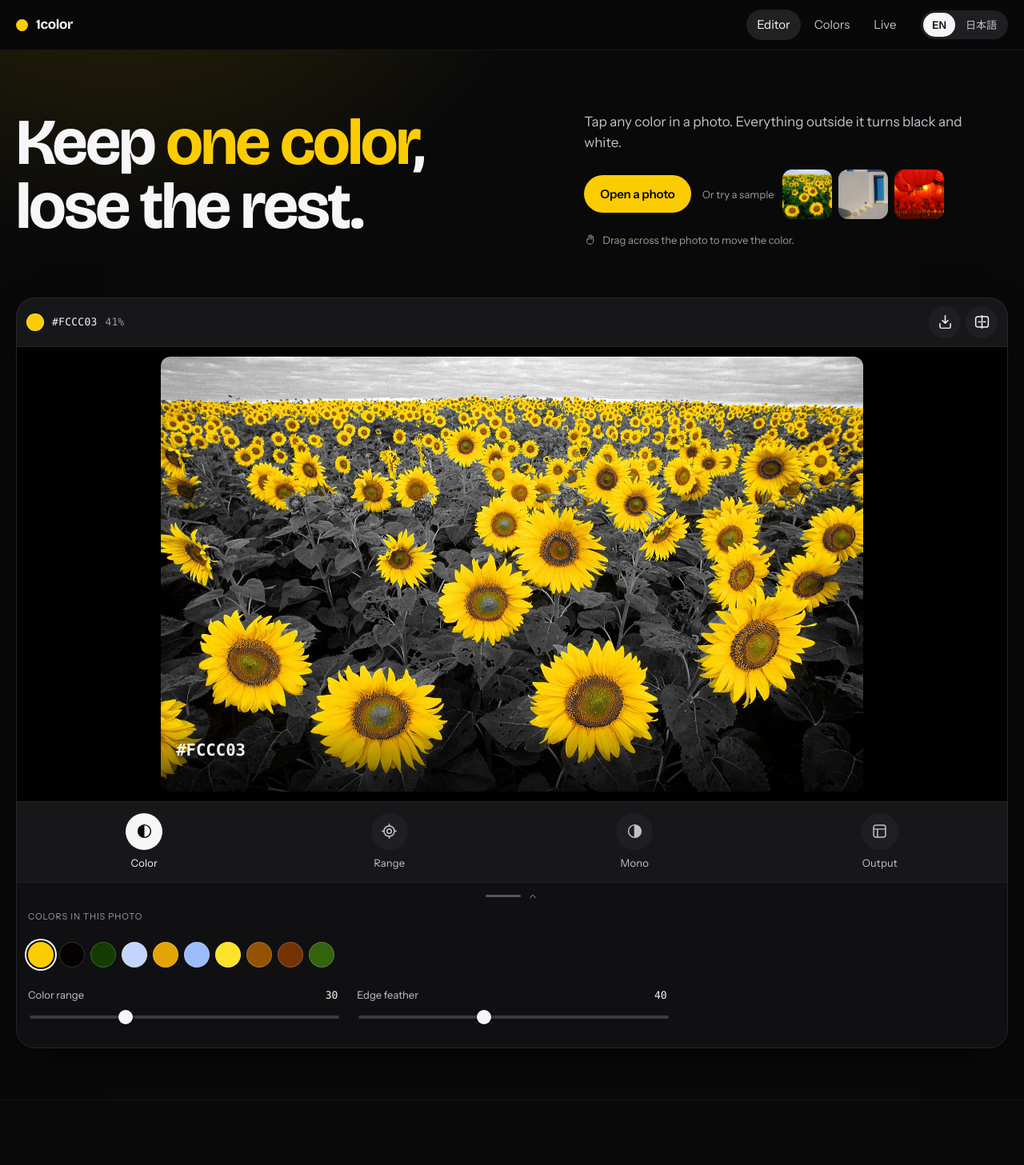
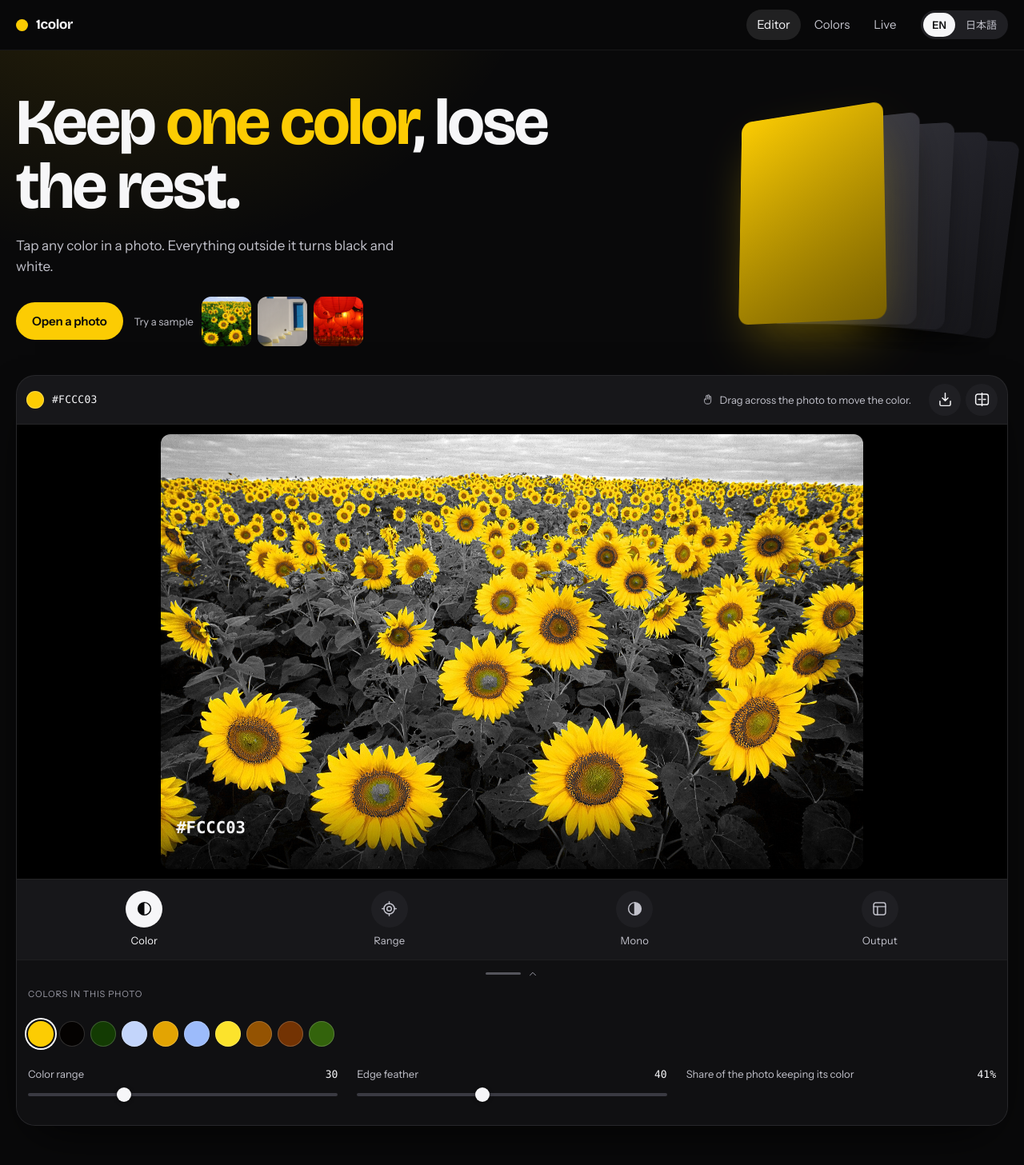
Before and after one commit to MhankBarBar/1color, a Svelte app: page / in a window 1280 px wide. Shown: the top 1457 px of the page at 80% size. Built offline with nearby package versions, Linux system fonts and the light colour scheme.

Commit message:
feat: redesign the hero, showcase and live sections

```diff
--- a/src/App.svelte
+++ b/src/App.svelte
@@ -305,17 +305,40 @@
 					</div>
 				</div>
 
-				<p class="hero__hint">
-					<span style="width: 15px; display: inline-block" aria-hidden="true">{@html icon('hand')}</span>
-					{t('hero.hint')}
-				</p>
-
 				{#if loadError}
 					<p class="notice" role="alert">
 						<span aria-hidden="true">{@html icon('info')}</span>
 						{loadError}
 					</p>
 				{/if}
+
+			<!--
+				The hero's right-hand field, on screens wide enough to have one.
+
+				A fan of planes in 3D: the nearest carries the live accent, the ones
+				behind step down a neutral ramp. The product's own idea — one color
+				survives, the rest go grey — as an object rather than a sentence. It
+				re-tints for free, because --accent is a variable on :root.
+
+				It hangs off the copy block rather than the grid. Anchored to the grid
+				it centred on the copy *and* the editor card together, which put it
+				behind the card — the card is opaque and paints later, so the fan was
+				in the DOM and invisible. It also emerges from behind the card's top
+				edge, which is the effect worth having.
+
+				CSS 3D rather than WebGL on purpose. The app keeps one live GL context
+				for its thumbnails and browsers cap how many a page may hold, so
+				ornament must not spend a second one.
+
+				Decorative, so it is hidden from assistive tech and never carries text.
+			-->
+			<div class="hero__art" aria-hidden="true">
+				<div class="hero__fan">
+					{#each [0, 1, 2, 3, 4] as i (i)}
+						<span class="hero__plane" style="--i:{i}"></span>
+					{/each}
+				</div>
+			</div>
 			</div>
 
 			<div id="editor">
@@ -339,6 +362,12 @@
 
 			{#if source && showcase.length}
 				<div class="compare">
+					<!-- The untouched photo first. Without it the heading's claim —
+					     "one photo, four colors" — is unverifiable: four edited tiles
+					     give the reader nothing to compare against. -->
+					<div class="compare__item">
+						<AccentTile {source} target={showcase[0].rgb} plain label={t('accents.original')} />
+					</div>
 					{#each showcase as a (a.key)}
 						<div class="compare__item">
 							<AccentTile {source} target={a.rgb} label={a.label} />
--- a/src/app.css
+++ b/src/app.css
@@ -156,7 +156,9 @@ svg {
 	font-size: clamp(2.6rem, 6.4vw, 5.1rem);
 	line-height: 0.98;
 	letter-spacing: -0.035em;
-	text-wrap: balance;
+	/* `pretty` avoids leaving one word on the last line — on a phone the headline
+	   broke as "Keep one color, lose the" / "rest." where `balance` is unsupported. */
+	text-wrap: pretty;
 }
 
 .display .tint {
@@ -277,7 +279,7 @@ svg {
 
 .hero {
 	position: relative;
-	padding: clamp(40px, 6vw, 76px) 0 clamp(40px, 5vw, 64px);
+	padding: clamp(28px, 4vw, 56px) 0 clamp(32px, 4vw, 56px);
 	overflow: hidden;
 }
 
@@ -302,7 +304,7 @@ svg {
 	position: relative;
 	display: flex;
 	flex-direction: column;
-	gap: clamp(30px, 4vw, 46px);
+	gap: clamp(22px, 3vw, 36px);
 }
 
 .hero__copy {
@@ -323,24 +325,6 @@ svg {
 	margin-top: 4px;
 }
 
-/* The copy was one narrow column, so on a wide screen the headline sat in the
-   left 17ch and the rest of the shell was empty — the section read as
-   half-filled. From 900px it becomes a headline beside a right-hand stack. */
-@media (min-width: 900px) {
-	.hero__copy {
-		display: grid;
-		grid-template-columns: minmax(0, 1fr) minmax(0, 0.82fr);
-		align-items: start;
-		gap: 16px 64px;
-	}
-
-	.hero__copy .display {
-		grid-column: 1;
-		grid-row: 1 / span 4;
-		max-width: 14ch;
-	}
-}
-
 /* Sample picker lives in the hero rather than the stage's empty state: the
    auto-loaded sample makes that state unreachable, so the other two photos were
    previously impossible to open. */
@@ -353,34 +337,107 @@ svg {
 
 .hero__samples-label {
 	font-size: var(--t-sm);
-	color: var(--text-faint);
+	color: var(--text-dim);
 	white-space: nowrap;
 }
 
-@media (max-width: 480px) {
-	.hero__samples-label {
-		display: none;
-	}
-}
-
-.hero__hint {
-	display: flex;
-	align-items: center;
-	gap: 8px;
-	color: var(--text-faint);
-	font-size: var(--t-sm);
-}
-
-.hero__hint svg {
-	flex: none;
-	opacity: 0.8;
-}
-
-/* The hint's icon span is sized inline at 15px; the SVG inside must follow it
-   rather than keep its own 24px intrinsic size. */
-.hero__hint span svg {
-	width: 15px;
-	height: 15px;
+/* The samples get their own row once the button no longer fits beside them.
+   They used to sit beside it with the label hidden below 480px, which left three
+   unlabelled thumbnails next to a button and nothing saying what they were. */
+@media (max-width: 560px) {
+	.hero__samples {
+		flex: 1 1 100%;
+		flex-wrap: wrap;
+		gap: 8px 10px;
+	}
+}
+
+/* --- hero art ------------------------------------------------------------ */
+
+/* Sits in the empty right-hand space of the copy row.
+
+   Absolutely positioned inside `.hero__copy` and stretched to that row's full
+   height, so it can never reach the editor card below — the card is opaque and
+   paints later, which is what buried an earlier attempt that was anchored to the
+   whole grid and sized in absolute pixels. Because the height comes from the row,
+   this fills the space without making the hero any taller. */
+.hero__art {
+	display: none;
+}
+
+@media (min-width: 820px) {
+	.hero__copy {
+		position: relative;
+		/* Keeps the copy clear of the field. */
+		padding-right: 42%;
+	}
+
+	.hero__art {
+		display: block;
+		position: absolute;
+		top: 0;
+		bottom: 0;
+		right: 0;
+		width: 40%;
+		pointer-events: none;
+	}
+}
+
+.hero__fan {
+	position: relative;
+	width: 100%;
+	height: 100%;
+	transform-style: preserve-3d;
+	transform: perspective(1100px) rotateX(12deg) rotateY(-26deg);
+	animation: hero-fan-drift 14s var(--ease) infinite alternate;
+}
+
+.hero__plane {
+	position: absolute;
+	top: 50%;
+	left: 50%;
+	/* Sized from the row's height, so the fan scales with the copy instead of
+	   overflowing it on a short row. */
+	height: 84%;
+	aspect-ratio: 3 / 4;
+	border-radius: 14px;
+	/* Each plane steps back, right, and turns slightly, so the stack reads as a
+	   receding fan rather than a pile. */
+	transform: translate(-50%, -50%) translateX(calc(var(--i) * 13%))
+		translateZ(calc(var(--i) * -46px)) rotate(calc(var(--i) * 2.5deg));
+	box-shadow: 0 20px 44px -18px rgb(0 0 0 / 0.85);
+}
+
+/* The nearest plane is the one color that survives; the rest step down a neutral
+   ramp. The product's own idea, as an object. */
+.hero__plane:nth-child(1) {
+	background: linear-gradient(150deg, var(--accent), color-mix(in oklab, var(--accent) 58%, #000));
+	box-shadow: 0 30px 70px -20px color-mix(in oklab, var(--accent) 40%, transparent);
+}
+
+.hero__plane:nth-child(2) {
+	background: linear-gradient(150deg, #3f3f47, #232329);
+}
+
+.hero__plane:nth-child(3) {
+	background: linear-gradient(150deg, #33333a, #1c1c21);
+}
+
+.hero__plane:nth-child(4) {
+	background: linear-gradient(150deg, #282830, #16161a);
+}
+
+.hero__plane:nth-child(5) {
+	background: linear-gradient(150deg, #202027, #121215);
+}
+
+@keyframes hero-fan-drift {
+	from {
+		transform: perspective(1100px) rotateX(12deg) rotateY(-26deg) translateY(-5px);
+	}
+	to {
+		transform: perspective(1100px) rotateX(8deg) rotateY(-18deg) translateY(5px);
+	}
 }
 
 /* --- buttons ------------------------------------------------------------- */
@@ -472,10 +529,44 @@ svg {
 	color: var(--text);
 }
 
-.editor__coverage {
-	font-family: var(--font-mono);
+/* The gesture hint, beside the surface it describes. Pushed to the right edge
+   and dropped first when the bar runs out of room — the hex and coverage are
+   the readouts, this is only an instruction. */
+.editor__hint {
+	margin-left: auto;
+	padding-left: 14px;
+	display: flex;
+	align-items: center;
+	gap: 7px;
+	color: var(--text-dim);
 	font-size: var(--t-sm);
-	color: var(--text-faint);
+	white-space: nowrap;
+	overflow: hidden;
+	text-overflow: ellipsis;
+}
+
+.editor__hint-icon {
+	width: 15px;
+	height: 15px;
+	flex: none;
+	opacity: 0.8;
+}
+
+.editor__hint-icon svg {
+	width: 15px;
+	height: 15px;
+}
+
+/* The toolbar buttons already carry `margin-left: auto`; with the hint between
+   them and the readouts, both cannot claim the free space. */
+.editor__bar:has(.editor__hint) .editor__bar-actions {
+	margin-left: 12px;
+}
+
+@media (max-width: 860px) {
+	.editor__hint {
+		display: none;
+	}
 }
 
 /* Photo first, controls under it — the app's own proportions. The stage is
@@ -718,6 +809,26 @@ svg {
 	min-height: 172px;
 }
 
+/* A computed readout inside a panel: label left, value right, like a slider row
+   but not tied to a control. */
+.panel__readout {
+	display: flex;
+	align-items: baseline;
+	justify-content: space-between;
+	gap: 10px;
+	font-size: var(--t-sm);
+	color: var(--text-dim);
+}
+
+.panel__readout > span {
+	min-width: 0;
+}
+
+.panel__readout .mono {
+	flex: none;
+	color: var(--text);
+}
+
 /* Section label inside a panel, e.g. "Colors in this photo". */
 .panel__label {
 	font-size: var(--t-xs);
@@ -760,6 +871,10 @@ svg {
 	appearance: none;
 	width: 100%;
 	height: 26px;
+	/* The UA gives a range input `margin: 2px`, which the global reset does not
+	   clear. With `width: 100%` that pushed it 2px past its own label — the audit
+	   measured the row at 412px inside a 410px box. */
+	margin: 0;
 	background: none;
 	accent-color: var(--accent);
 	cursor: pointer;
@@ -1116,10 +1231,14 @@ svg {
 /* The tile takes the photo's own aspect ratio (set inline), and the grid columns
    set the width — so the canvas box always matches the photo exactly. No height
    clamp: clamping would break that match and reintroduce the stretch this is
-   here to prevent. The strip aligns to the top so differing heights line up. */
+   here to prevent. The strip aligns to the top so differing heights line up.
+
+   `auto-fit` rather than a fixed count: the strip is five tiles once a photo is
+   loaded (the original plus four accents) and three before that, and a hard
+   `repeat(4, 1fr)` left one tile orphaned on a second row. */
 .compare {
 	display: grid;
-	grid-template-columns: repeat(4, 1fr);
+	grid-template-columns: repeat(auto-fit, minmax(min(100%, 165px), 1fr));
 	gap: 16px;
 	align-items: start;
 }
@@ -1128,6 +1247,16 @@ svg {
 	display: flex;
 	flex-direction: column;
 	gap: 10px;
+}
+
+/* Five tiles in a two-column grid leave one orphaned on its own row, which reads
+   as broken masonry. On a narrow screen the original instead takes the full
+   width, so the section reads exactly as its heading does: the photo, then the
+   four colors. */
+@media (max-width: 700px) {
+	.compare__item:first-child {
+		grid-column: 1 / -1;
+	}
 }
 
 .compare__figure {
@@ -1321,12 +1450,9 @@ svg {
 	}
 }
 
-/* Compare strip: 4 across only when there is genuinely room. */
+/* Compare strip: `auto-fit` above already handles the column count at every
+   width, so the old fixed 2/1-column overrides are gone. */
 @media (max-width: 1000px) {
-	.compare {
-		grid-template-columns: repeat(2, 1fr);
-	}
-
 	.live {
 		grid-template-columns: 1fr;
 		gap: 32px;
@@ -1335,6 +1461,14 @@ svg {
 	.live__frame {
 		max-width: 460px;
 		margin-inline: auto;
+	}
+
+	/* A 3:4 preview box is right once a feed is streaming, but before the camera
+	   is on it is a large empty rectangle. On a phone that was over half the
+	   viewport showing an icon and a sentence, so the idle box is shorter and only
+	   the live one takes the full preview height. */
+	.live__frame:not(.is-live) {
+		aspect-ratio: 4 / 3;
 	}
 }
 
@@ -1425,11 +1559,6 @@ svg {
 		padding: 8px;
 	}
 
-	.compare {
-		grid-template-columns: 1fr 1fr;
-		gap: 12px;
-	}
-
 	.compare__hex {
 		display: none;
 	}
@@ -1444,10 +1573,6 @@ svg {
 }
 
 @media (max-width: 380px) {
-	.compare {
-		grid-template-columns: 1fr;
-	}
-
 	.nav__link {
 		padding: 9px 12px;
 		font-size: var(--t-sm);
--- a/src/components/AccentTile.svelte
+++ b/src/components/AccentTile.svelte
@@ -19,13 +19,17 @@
 		target,
 		label = '',
 		width = 34,
-		feather = 35
+		feather = 35,
+		plain = false
 	}: {
 		source: TextureSource;
 		target: Rgb;
 		label?: string;
 		width?: number;
 		feather?: number;
+		/** Draw the photo untouched. Used for the "original" tile, which is what
+		 *  makes the "one photo" claim in the heading checkable. */
+		plain?: boolean;
 	} = $props();
 
 	let canvasEl = $state<HTMLCanvasElement | null>(null);
@@ -47,18 +51,26 @@
 			const ph = Math.round(h * dpr);
 			// Skip only when nothing that affects the pixels has changed — the
 			// accent is part of the key, so re-picking a color does repaint.
-			const key = `${pw}x${ph}:${hex}:${width}:${feather}`;
+			const key = `${pw}x${ph}:${hex}:${width}:${feather}:${plain}`;
 			if (key === lastKey) return;
 			lastKey = key;
 			canvas.width = pw;
 			canvas.height = ph;
+			const ctx = canvas.getContext('2d');
+			if (!ctx) return;
+			if (plain) {
+				// Straight draw, no GL round-trip: the untouched photo has nothing to
+				// compute, and it is only ever one tile.
+				ctx.drawImage(source as CanvasImageSource, 0, 0, pw, ph);
+				return;
+			}
 			const rendered = renderThumbnail(
 				source,
 				{ target, width, feather, tone: 0, contrast: 0, preset: 0 },
 				pw,
 				ph
 			);
-			canvas.getContext('2d')?.drawImage(rendered, 0, 0);
+			ctx.drawImage(rendered, 0, 0);
 		};
 
 		paint();
@@ -74,8 +86,16 @@
 <figure class="compare__figure" style:aspect-ratio={aspect}>
 	<canvas bind:this={canvasEl}></canvas>
 </figure>
-<div class="compare__meta">
-	<span class="compare__chip" style:background={hex} aria-hidden="true"></span>
-	<span class="compare__label">{label}</span>
-	<span class="compare__hex">{hex}</span>
-</div>
+{#if plain}
+	<!-- The original is labelled but carries no chip or code: it has no accent to
+	     report, and the label is exactly what makes the comparison readable. -->
+	<div class="compare__meta">
+		<span class="compare__label">{label}</span>
+	</div>
+{:else}
+	<div class="compare__meta">
+		<span class="compare__chip" style:background={hex} aria-hidden="true"></span>
+		<span class="compare__label">{label}</span>
+		<span class="compare__hex">{hex}</span>
+	</div>
+{/if}
--- a/src/components/Editor.svelte
+++ b/src/components/Editor.svelte
@@ -9,6 +9,7 @@
 	 * photo, Save) scrolled out of view.
 	 */
 	import Stage from './Stage.svelte';
+	import { tick } from 'svelte';
 	import { icon } from '../lib/icons.js';
 	import { rgbToHex, pushRecent } from '../lib/color.js';
 	import { shapeForTool, SHAPE_TOOLS } from '../lib/mask.js';
@@ -147,7 +148,8 @@
 		['white', 'out.frame.white'],
 		['black', 'out.frame.black'],
 		['accent', 'out.frame.accent'],
-		['custom', 'out.frame.custom']
+		['custom', 'out.frame.custom'],
+		['cheki', 'out.frame.cheki']
 	];
 
 	// Where the swatch / code / mix block sits across the band.
@@ -354,7 +356,14 @@
 	<div class="editor__bar">
 		<span class="editor__swatch" style:background={hex} aria-hidden="true"></span>
 		<span class="editor__hex">{hex}</span>
-		<span class="editor__coverage">{(coverage * 100).toFixed(0)}%</span>
+		<!-- The gesture instruction belongs beside the surface it describes. It sat
+		     in the hero copy, four rows away from the photo, where it was the
+		     faintest text on the page — an instruction for a canvas the reader had
+		     not reached yet. -->
+		<span class="editor__hint">
+			<span class="editor__hint-icon" aria-hidden="true">{@html icon('hand')}</span>
+			{t('stage.hint')}
+		</span>
 
 		<div class="editor__bar-actions">
 			<button
@@ -435,13 +444,27 @@
 				class="mode"
 				class:is-on={mode === m.id}
 				aria-expanded={mode === m.id ? panelOpen : undefined}
-				onclick={() => {
+				onclick={(e) => {
 					// Tapping the active mode folds the panel away; tapping another
 					// switches to it and brings the panel back. The mode row already
 					// names the active mode, so the panel needs no title bar of its
 					// own — that bar repeated the word the row was showing.
+					const row = e.currentTarget.parentElement;
+					const before = row ? row.getBoundingClientRect().top : 0;
 					panelOpen = mode === m.id ? !panelOpen : true;
 					mode = m.id;
+					// Folding the panel removes roughly 300px, which yanks the mode row
+					// upward. The row is the control the reader is aiming at, so it has
+					// to stay put: without this, the tap lands and the button has already
+					// moved out from under the finger, which reads as a dead control —
+					// exactly the "cannot expand it again" report. Clicking through
+					// script never sees this, because it ignores the pointer.
+					if (row) {
+						void tick().then(() => {
+							const after = row.getBoundingClientRect().top;
+							if (after !== before) scrollBy(0, after - before);
+						});
+					}
 				}}
 			>
 				<span class="mode__disc" aria-hidden="true">{@html icon(m.icon)}</span>
@@ -507,6 +530,14 @@
 						</span>
 						<input type="range" min="0" max="100" bind:value={feather} />
 					</label>
+
+					<!-- The share of the photo keeping its color, next to the two
+					     controls that set it. In the top bar it was an unlabelled
+					     number with nothing to explain it. -->
+					<p class="panel__readout">
+						<span>{t('editor.coverage')}</span>
+						<span class="mono">{(coverage * 100).toFixed(0)}%</span>
+					</p>
 				{/if}
 
 				{#if mode === 'range'}
--- a/src/lib/i18n.ts
+++ b/src/lib/i18n.ts
@@ -18,11 +18,12 @@ export const dict: Record<LocaleId, Dict> = {
 		'hero.title.post': ', lose the rest.',
 		'hero.sub': 'Tap any color in a photo. Everything outside it turns black and white.',
 		'hero.open': 'Open a photo',
-		'hero.samples': 'Or try a sample',
-		'hero.hint': 'Drag across the photo to move the color.',
+		'hero.samples': 'Try a sample',
 
 		'stage.drop': 'Drop a photo, paste, or pick one',
 		'stage.browse': 'Choose a photo',
+		'stage.hint': 'Drag across the photo to move the color.',
+		'editor.coverage': 'Share of the photo keeping its color',
 		'stage.error': 'That file could not be read. Try a JPEG, PNG, or WebP.',
 		'stage.nogl':
 			'This browser has WebGL switched off, which the editor needs. Enable hardware acceleration, or try another browser.',
@@ -60,6 +61,7 @@ export const dict: Record<LocaleId, Dict> = {
 		'out.frame.black': 'Black',
 		'out.frame.accent': 'Color',
 		'out.frame.custom': 'Custom',
+		'out.frame.cheki': 'Instant print',
 		'out.overlays': 'On the image',
 		'out.swatch': 'Swatch',
 		'out.code': 'Code',
@@ -85,6 +87,7 @@ export const dict: Record<LocaleId, Dict> = {
 		'compare.handle': 'Drag to compare',
 
 		'accents.title': 'One photo, four colors.',
+		'accents.original': 'Original',
 		'accents.petals': 'Petals',
 		'accents.leaves': 'Leaves',
 		'accents.sky': 'Sky',
@@ -119,10 +122,11 @@ export const dict: Record<LocaleId, Dict> = {
 		'hero.sub': '写真の中の色をタップするだけ。それ以外はモノクロになります。',
 		'hero.open': '写真を開く',
 		'hero.samples': 'サンプルで試す',
-		'hero.hint': '写真をなぞると、残す色が移り変わります。',
 
 		'stage.drop': '写真をドロップ、貼り付け、または選択',
 		'stage.browse': '写真を選ぶ',
+		'stage.hint': '写真をなぞると、残す色が移り変わります。',
+		'editor.coverage': '色が残る面積',
 		'stage.error': 'このファイルは読み込めませんでした。JPEG・PNG・WebPをお試しください。',
 		'stage.nogl':
 			'このブラウザではWebGLが無効になっています。ハードウェアアクセラレーションを有効にするか、別のブラウザをお試しください。',
@@ -160,6 +164,7 @@ export const dict: Record<LocaleId, Dict> = {
 		'out.frame.black': '黒',
 		'out.frame.accent': '色',
 		'out.frame.custom': 'カスタム',
+		'out.frame.cheki': 'チェキ風',
 		'out.overlays': '写真に載せる',
 		'out.swatch': '色見本',
 		'out.code': 'カラーコード',
@@ -185,6 +190,7 @@ export const dict: Record<LocaleId, Dict> = {
 		'compare.handle': 'ドラッグして比較',
 
 		'accents.title': '同じ一枚を、四つの色で。',
+		'accents.original': '元の写真',
 		'accents.petals': '花びら',
 		'accents.leaves': '葉',
 		'accents.sky': '空',
```
Also changed, not shown: src/components/Live.svelte (+8 -14 lines), src/components/Stage.svelte (+5 -2 lines), src/lib/export.ts (+33 -5 lines), src/lib/types.ts (+6 -1 lines).
